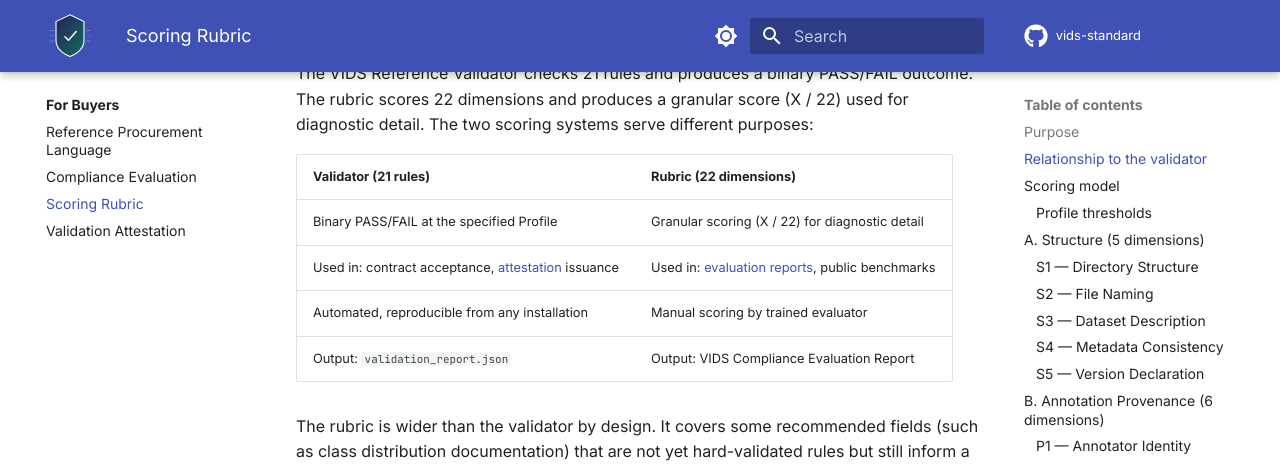
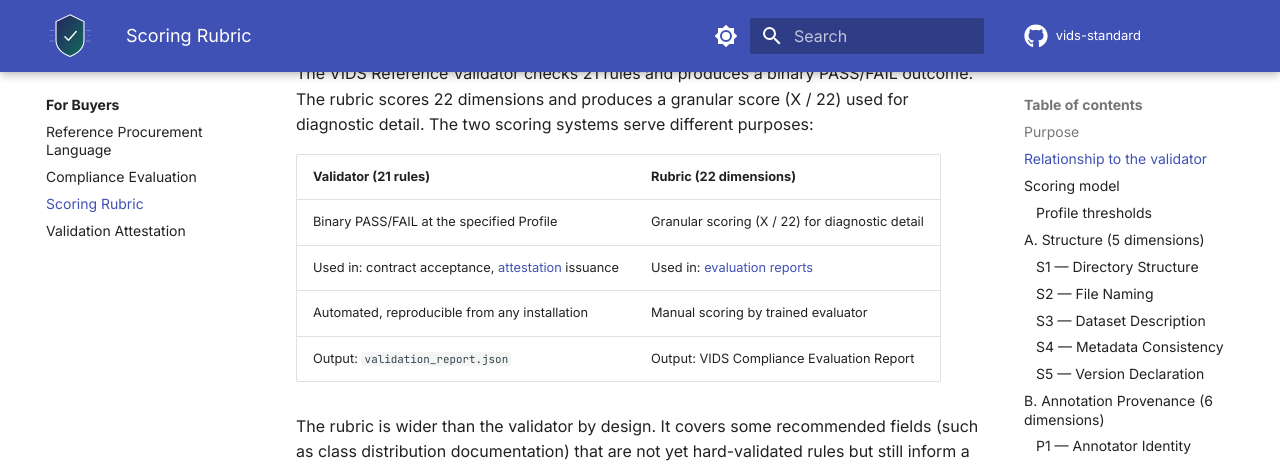
Before and after one commit to vids-standard/VIDS, an MkDocs documentation site: the page built from docs/for-buyers/scoring-rubric.md, in a window 1280 px wide and 900 px high, scrolled down 526 px. Shown: the top 465 px of the window. Built offline with MkDocs 1.6.1 and Material for MkDocs 9.7.7, drawn with Linux system fonts in a browser that asks for light colours; comment, search, counter and statistics services are not loaded.

Commit message:
scoring-rubric: remove 'public benchmarks' to avoid overlap with COMPLIANCE_ANALYSIS.md

```diff
--- a/docs/for-buyers/scoring-rubric.md
+++ b/docs/for-buyers/scoring-rubric.md
@@ -13,7 +13,7 @@ The VIDS Reference Validator checks 21 rules and produces a binary PASS/FAIL out
 | Validator (21 rules) | Rubric (22 dimensions) |
 |---|---|
 | Binary PASS/FAIL at the specified Profile | Granular scoring (X / 22) for diagnostic detail |
-| Used in: contract acceptance, [attestation](attestation.md) issuance | Used in: [evaluation reports](evaluation.md), public benchmarks |
+| Used in: contract acceptance, [attestation](attestation.md) issuance | Used in: [evaluation reports](evaluation.md) |
 | Automated, reproducible from any installation | Manual scoring by trained evaluator |
 | Output: `validation_report.json` | Output: VIDS Compliance Evaluation Report |
 
```
